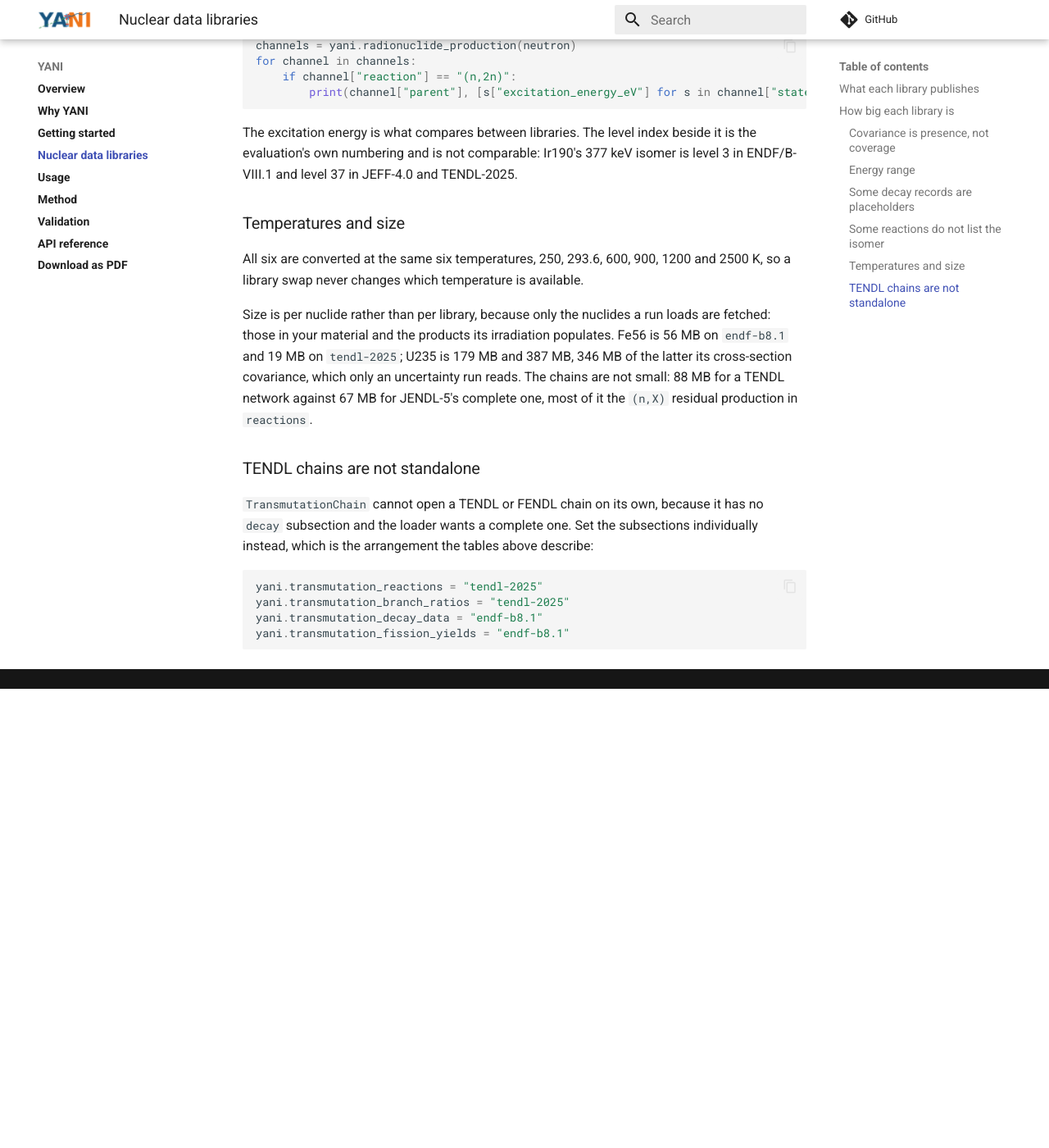
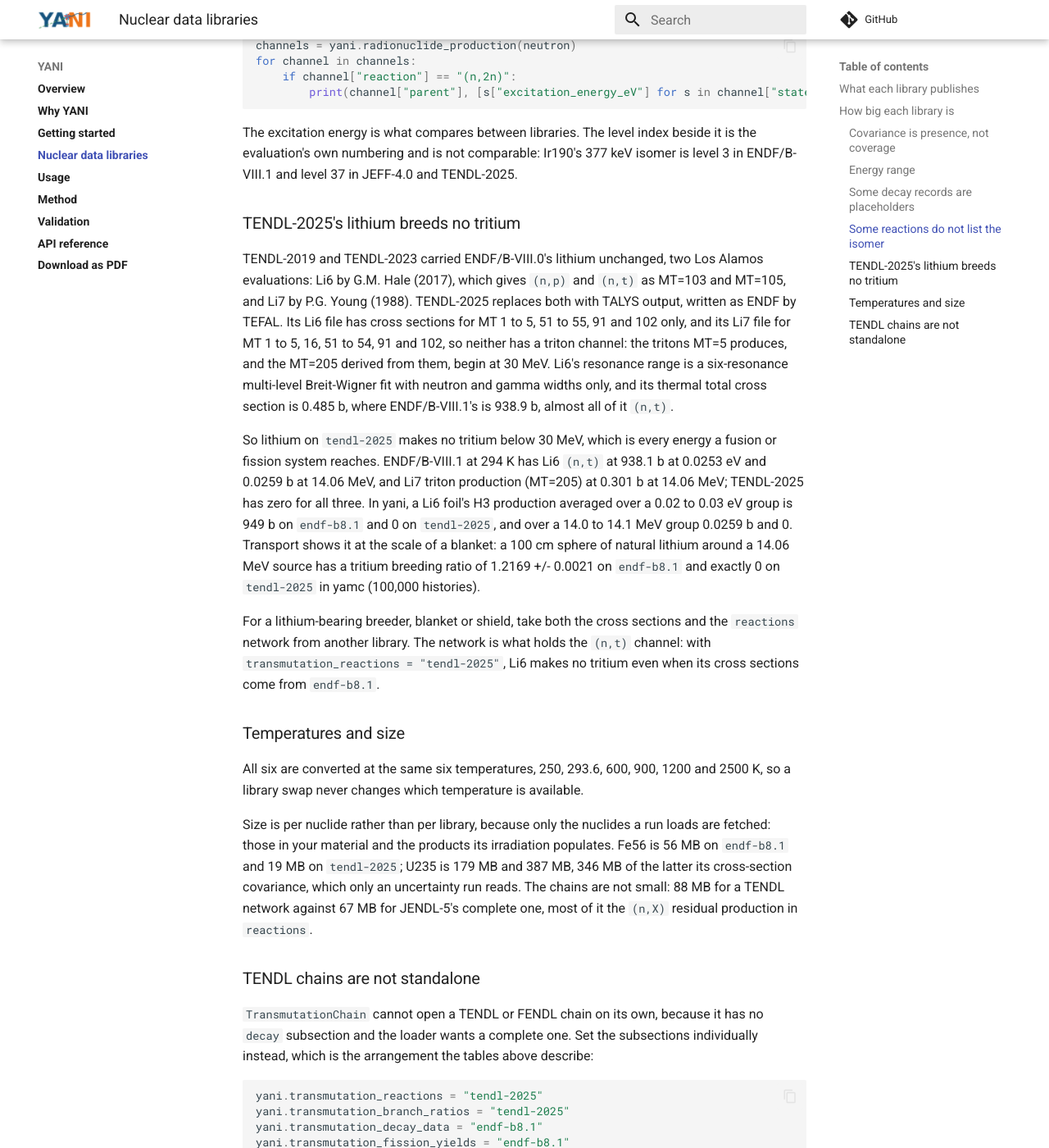
Before and after one commit to fusion-neutronics/yani, an MkDocs documentation site: the page built from docs/libraries.md, in a window 1280 px wide and 1400 px high, scrolled down 5583 px. Shown: the whole window at 82% size. Built offline with MkDocs 1.6.1 and Material for MkDocs 9.7.7, drawn with Linux system fonts in a browser that asks for light colours; comment, search, counter and statistics services are not loaded; before the commit the page ends 6423 px from its top, so only the background shows below that; some of the changed text lies outside the part shown.

Commit message:
Say that TENDL-2025's lithium breeds no tritium
TENDL-2025 replaces the Los Alamos lithium evaluations TENDL-2019 and
TENDL-2023 carried from ENDF/B-VIII.0 with TALYS output (TEFAL). Its Li6
has cross sections for MT 1 to 5, 51 to 55, 91 and 102 and its Li7 for MT
1 to 5, 16, 51 to 54, 91 and 102, so there is no (n,t) channel, and the
tritons of MT=5, with the MT=205 derived from them, begin at 30 MeV. Li6's
resonance range is a six-resonance MLBW fit with neutron and gamma widths
only, and its thermal total is 0.485 b against ENDF/B-VIII.1's 938.9 b.

The libraries page now says so, with what it means for choosing a library:
for a lithium-bearing breeder, blanket or shield, take the cross sections
and the reactions network from another library. The data is documented as
published; nothing in the code checks for it or substitutes anything. The
keyword table links the section from the tendl-2025 row.

Measured on release 2026-10-12.1. From the released files at 294 K:
TENDL-2025 Li6 MT=1 0.485 b at 0.0253 eV, no MT=105, MT=5 and MT=205 zero
below 30 MeV for both isotopes; ENDF/B-VIII.1 Li6 MT=1 938.9 b and MT=105
938.1 b at 0.0253 eV, MT=105 0.0259 b and Li7 MT=205 0.301 b at 14.06 MeV.
The MF=2 the release carries for TENDL-2025 Li6 is LRF=2 with 6 resonances,
GF zero. yani-core 0.21.0, Li6 foil, H3 production per atom per unit
fluence: 949 b (0.02 to 0.03 eV group) and 0.0259 b (14.0 to 14.1 MeV) on
endf-b8.1, 0 and 0 on tendl-2025; Li7 0 on tendl-2025 in both groups.
yamc-core 0.16.0, 100 cm natural-lithium sphere, 14.06 MeV source, 100,000
histories, seed 1: TBR 1.2169 +/- 0.0021 on endf-b8.1 and exactly 0 on
tendl-2025.

```diff
--- a/docs/libraries.md
+++ b/docs/libraries.md
@@ -21,7 +21,7 @@ yani.transmutation_decay_data = "endf-b8.1"
 | `endf-b8.1` | ENDF/B-VIII.1. What the transmutation subsections fall back to when unset. |
 | `jeff-4.0` | JEFF-4.0. |
 | `jendl-5.0` | JENDL-5. |
-| `tendl-2025` | TENDL-2025. The widest isotope coverage of the six. |
+| `tendl-2025` | TENDL-2025. The widest isotope coverage of the six, but its lithium [breeds no tritium](#tendl-2025s-lithium-breeds-no-tritium). |
 | `tendl-2017` | TENDL-2017, for comparing a result against the older release. |
 | `fendl-3.2d` | FENDL-3.2d. Cross sections, plus `reactions` and `branching` subsections. |
 
@@ -232,6 +232,34 @@ The excitation energy is what compares between libraries. The level index beside
 it is the evaluation's own numbering and is not comparable: Ir190's 377 keV
 isomer is level 3 in ENDF/B-VIII.1 and level 37 in JEFF-4.0 and TENDL-2025.
 
+### TENDL-2025's lithium breeds no tritium
+
+TENDL-2019 and TENDL-2023 carried ENDF/B-VIII.0's lithium unchanged, two Los
+Alamos evaluations: Li6 by G.M. Hale (2017), which gives `(n,p)` and `(n,t)` as
+MT=103 and MT=105, and Li7 by P.G. Young (1988). TENDL-2025 replaces both with
+TALYS output, written as ENDF by TEFAL. Its Li6 file has cross sections for MT
+1 to 5, 51 to 55, 91 and 102 only, and its Li7 file for MT 1 to 5, 16, 51 to 54,
+91 and 102, so neither has a triton channel: the tritons MT=5 produces, and the
+MT=205 derived from them, begin at 30 MeV. Li6's resonance range is a
+six-resonance multi-level Breit-Wigner fit with neutron and gamma widths only,
+and its thermal total cross section is 0.485 b, where ENDF/B-VIII.1's is
+938.9 b, almost all of it `(n,t)`.
+
+So lithium on `tendl-2025` makes no tritium below 30 MeV, which is every energy
+a fusion or fission system reaches. ENDF/B-VIII.1 at 294 K has Li6 `(n,t)` at
+938.1 b at 0.0253 eV and 0.0259 b at 14.06 MeV, and Li7 triton production
+(MT=205) at 0.301 b at 14.06 MeV; TENDL-2025 has zero for all three. In yani, a
+Li6 foil's H3 production averaged over a 0.02 to 0.03 eV group is 949 b on
+`endf-b8.1` and 0 on `tendl-2025`, and over a 14.0 to 14.1 MeV group 0.0259 b
+and 0. Transport shows it at the scale of a blanket: a 100 cm sphere of natural
+lithium around a 14.06 MeV source has a tritium breeding ratio of 1.2169 +/-
+0.0021 on `endf-b8.1` and exactly 0 on `tendl-2025` in yamc (100,000 histories).
+
+For a lithium-bearing breeder, blanket or shield, take both the cross sections
+and the `reactions` network from another library. The network is what holds
+the `(n,t)` channel: with `transmutation_reactions = "tendl-2025"`, Li6 makes no
+tritium even when its cross sections come from `endf-b8.1`.
+
 ### Temperatures and size
 
 All six are converted at the same six temperatures, 250, 293.6, 600, 900, 1200
```
